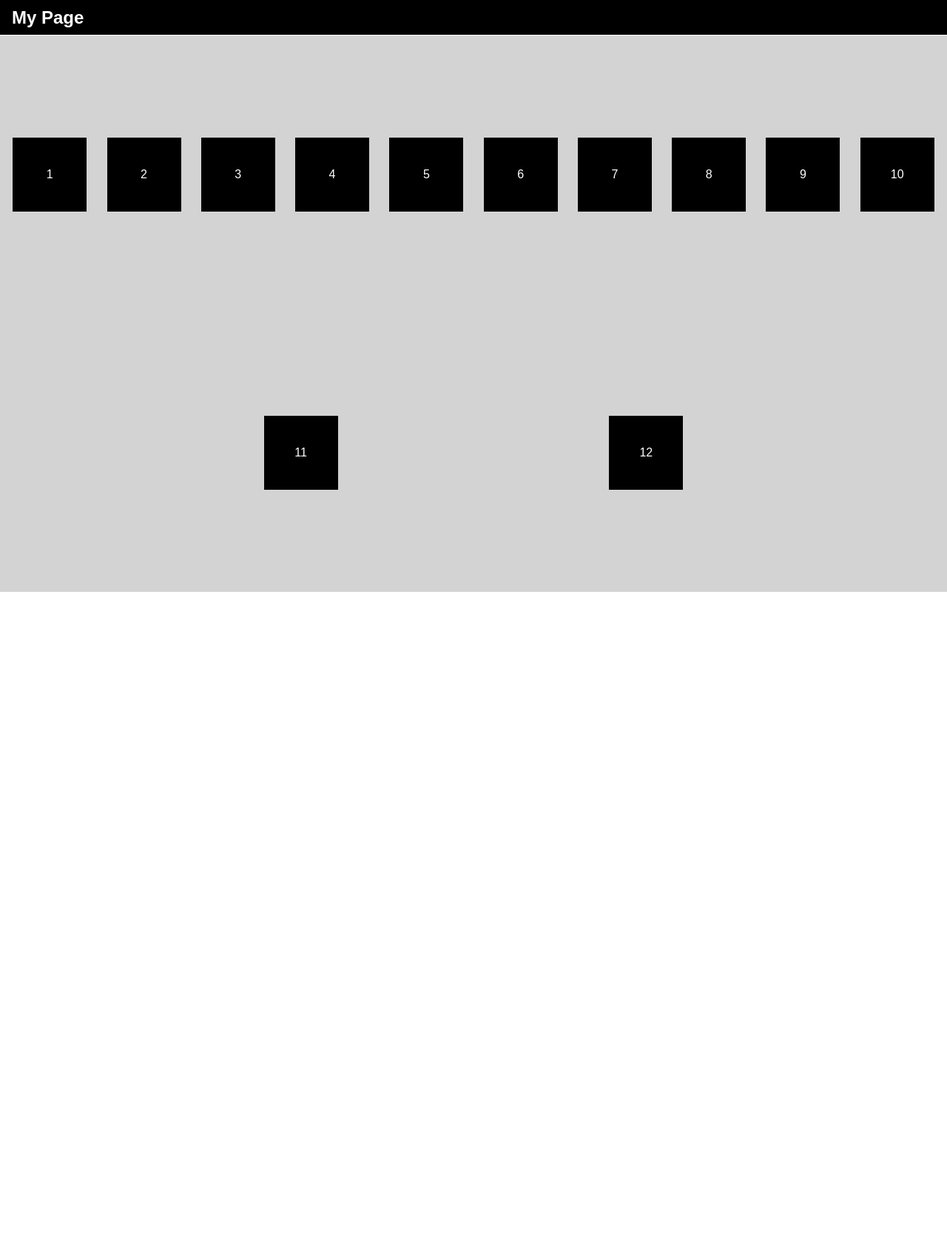
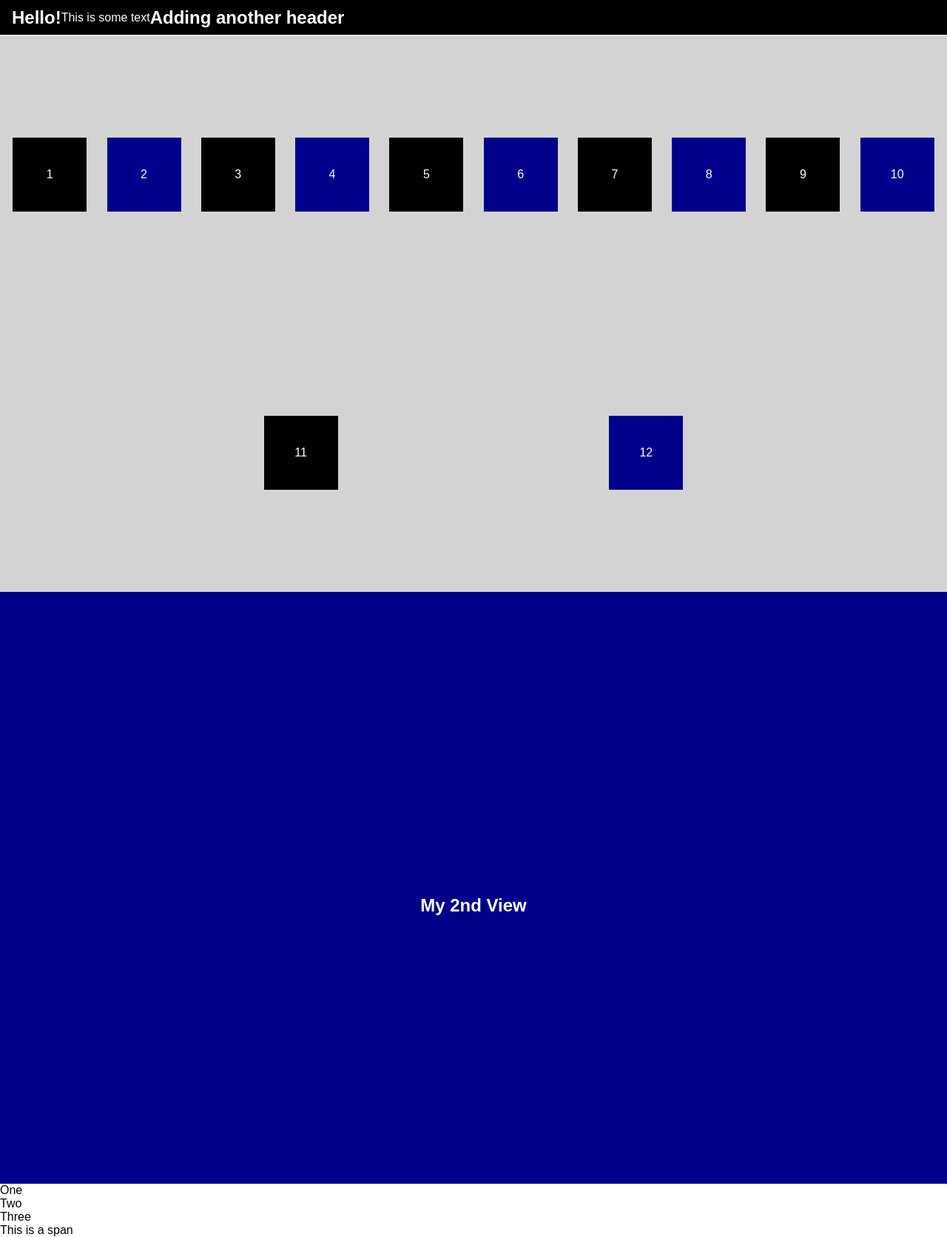
Before and after one commit to qhuboo/javascript_practice, a plain HTML site: page dom_manipulation/index.html in a window 1280 px wide. Shown: the whole page at 74% size. Before the commit the page ends 800 px from the top, so only its background shows below. Drawn offline with Linux system fonts and the light colour scheme.

Commit message:
more work

```diff
--- a/dom_manipulation/index.html
+++ b/dom_manipulation/index.html
@@ -1,9 +1,9 @@
 <!DOCTYPE html>
 <html lang="en">
   <head>
-    <meta charset="UTF-8">
-    <meta http-equiv="X-UA-Compatible" content="IE=edge">
-    <meta name="viewport" content="width=device-width, initial-scale=1.0">
+    <meta charset="UTF-8" />
+    <meta http-equiv="X-UA-Compatible" content="IE=edge" />
+    <meta name="viewport" content="width=device-width, initial-scale=1.0" />
     <title>Document</title>
     <style>
       * {
@@ -89,7 +89,7 @@
   </head>
   <body>
     <nav>
-      <h1>My Page</h1>
+      <h1>My <em>Home</em> Page</h1>
     </nav>
     <main>
       <section id="view1" class="view view1">
@@ -110,5 +110,11 @@
         <h2>My 2nd View</h2>
       </section>
     </main>
+    <div class="test">
+      <p>One</p>
+      <p>Two</p>
+      <p>Three</p>
+      <span>This is a span</span>
+    </div>
   </body>
 </html>
--- a/dom_manipulation/index.js
+++ b/dom_manipulation/index.js
@@ -3,3 +3,54 @@ const view1 = document.getElementById("view1");
 console.log(view1);
 
 const view2 = document.querySelector("#view2");
+
+view1.style.display = "flex";
+view2.style.display = "flex";
+
+const views = document.getElementsByClassName("view");
+console.log(views);
+
+const sameViews = document.querySelectorAll(".view");
+console.log(sameViews);
+
+const divs = view1.querySelectorAll("div");
+console.log(divs);
+
+const sameDivs = view1.getElementsByTagName("div");
+console.log(sameDivs);
+
+const evenDivs = view1.querySelectorAll("div:nth-of-type(2n)");
+console.log(evenDivs);
+
+for (let i = 0; i < evenDivs.length; i++) {
+  evenDivs[i].style.backgroundColor = "darkblue";
+}
+
+const navText = document.querySelector("nav h1");
+console.log(navText);
+const navTextContent = navText.textContent;
+const navInnerHTML = navText.innerHTML;
+console.log(`This is the result of the text content: ${navTextContent}`);
+console.log(`This is the result of the inner html: ${navInnerHTML}`);
+
+const navBar = document.querySelector("nav");
+console.log(navBar);
+navBar.innerHTML = "<h1>Hello!</h1> <p>This is some text</p>";
+navBar.style.justifyContent = "flex-start";
+navBar.innerHTML += "<h2>Adding another header</h2>";
+
+const newNavText = document.querySelector("nav h1");
+navText.innerHTML = "Hellooooooooo"; // This doesn't change anything since the navText has been overwritten by the navBar.innerHTML statement above.
+
+console.log(evenDivs[1].parentElement.children);
+console.log(evenDivs[0].parentElement.childNodes);
+
+console.log(evenDivs[0].parentElement.lastChild);
+console.log(evenDivs[0].parentElement.lastElementChild);
+
+const testDiv = document.querySelector(".test");
+console.log(testDiv);
+console.log(testDiv.lastChild);
+console.log(testDiv.lastElementChild);
+console.log(evenDivs[0].nextSibling);
+console.log(evenDivs[0].nextElementSibling);
```
Lines whose indentation alone changed are shown as unchanged.
